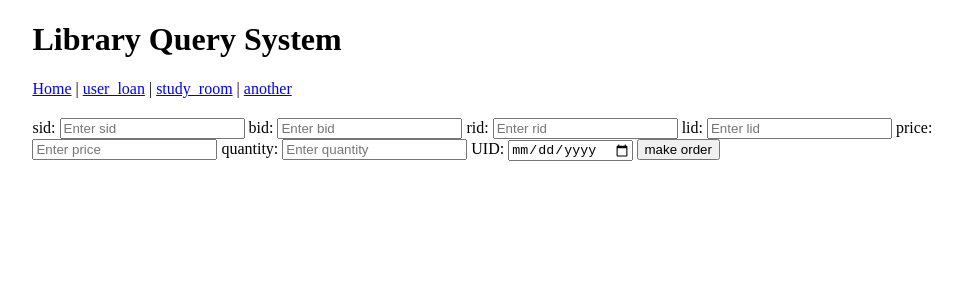
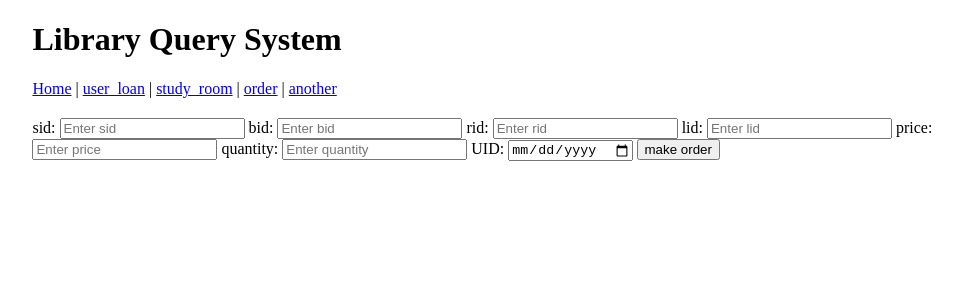
Before and after one commit to shenchris/csW4111, a Python web app: template webserver/templates/order.html in a window 1280 px wide. Shown: the top 300 px of the page, without its empty margins (102-1065 px from the left). Run offline with Jinja, Linux system fonts and the light colour scheme; the template is opened without the code that fills it, so the values that code supplies are empty.

Commit message:
missing order tab

```diff
--- a/webserver/templates/another.html
+++ b/webserver/templates/another.html
@@ -18,6 +18,7 @@
             <a href="/">Home</a> |
             <a href="/user_loan">user_loan</a> |
             <a href="/study_room">study_room</a> |
+            <a href="/order">order</a> |
             <a href="/another">another</a>
         </div>
         <!-- Search Form with Dropdowns for Search By and Sort By Options -->
--- a/webserver/templates/index.html
+++ b/webserver/templates/index.html
@@ -19,6 +19,7 @@
             <a href="/">Home</a> |
             <a href="/user_loan">user_loan</a> |
             <a href="/study_room">study_room</a> |
+            <a href="/order">order</a> |
             <a href="/another">another</a>
         </div>
 
--- a/webserver/templates/order.html
+++ b/webserver/templates/order.html
@@ -19,6 +19,7 @@
             <a href="/">Home</a> |
             <a href="/user_loan">user_loan</a> |
             <a href="/study_room">study_room</a> |
+            <a href="/order">order</a> |
             <a href="/another">another</a>
         </div>
 
--- a/webserver/templates/study_room.html
+++ b/webserver/templates/study_room.html
@@ -19,6 +19,7 @@
             <a href="/">Home</a> |
             <a href="/user_loan">user_loan</a> |
             <a href="/study_room">study_room</a> |
+            <a href="/order">order</a> |
             <a href="/another">another</a>
         </div>
         <form class="search-bar" method="post" action="/book_study">
--- a/webserver/templates/user_loan.html
+++ b/webserver/templates/user_loan.html
@@ -19,6 +19,7 @@
             <a href="/">Home</a> |
             <a href="/user_loan">user_loan</a> |
             <a href="/study_room">study_room</a> |
+            <a href="/order">order</a> |
             <a href="/another">another</a>
         </div>
         <form class="search-bar" method="post" action="/user_loan">
```
